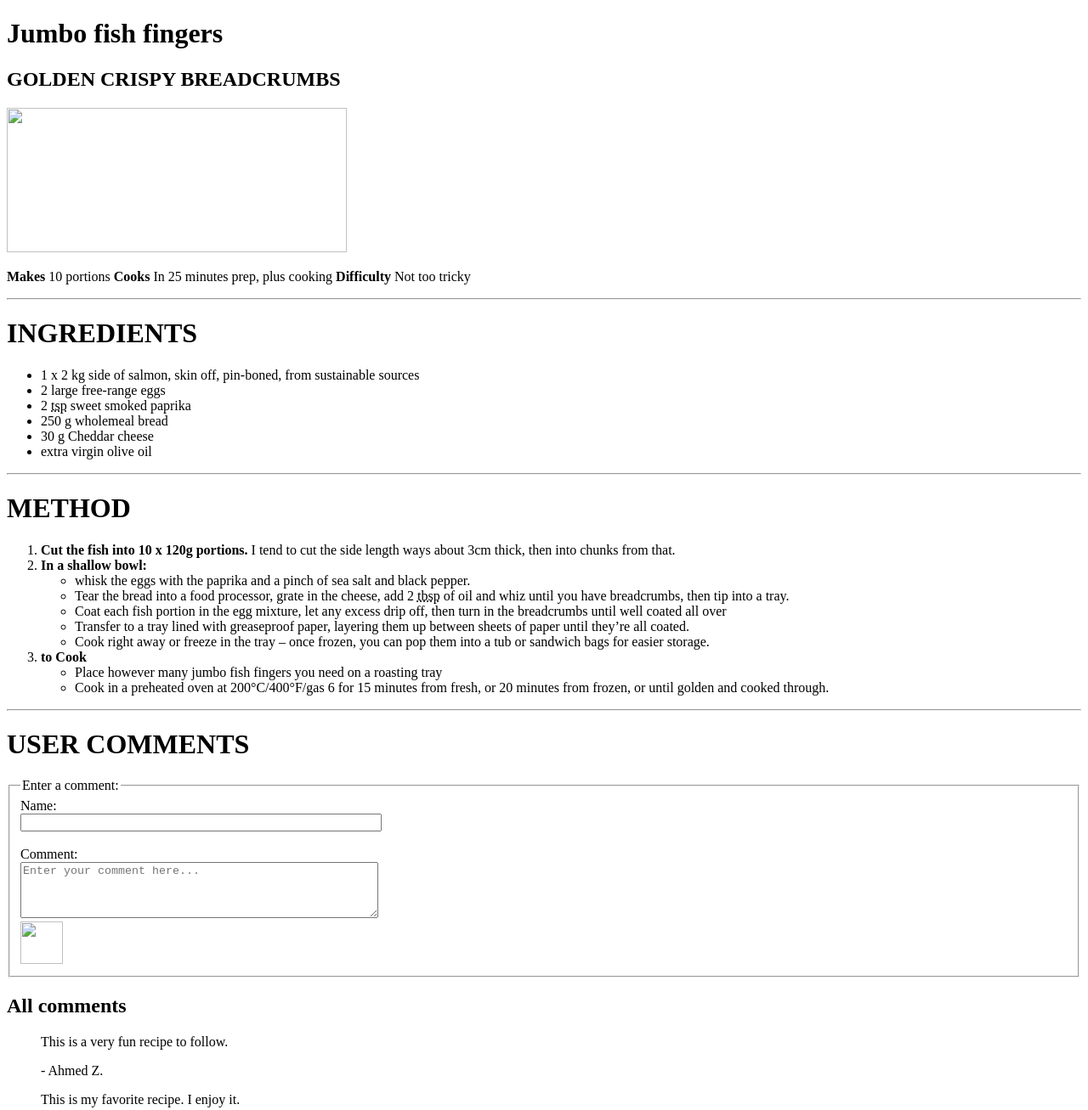
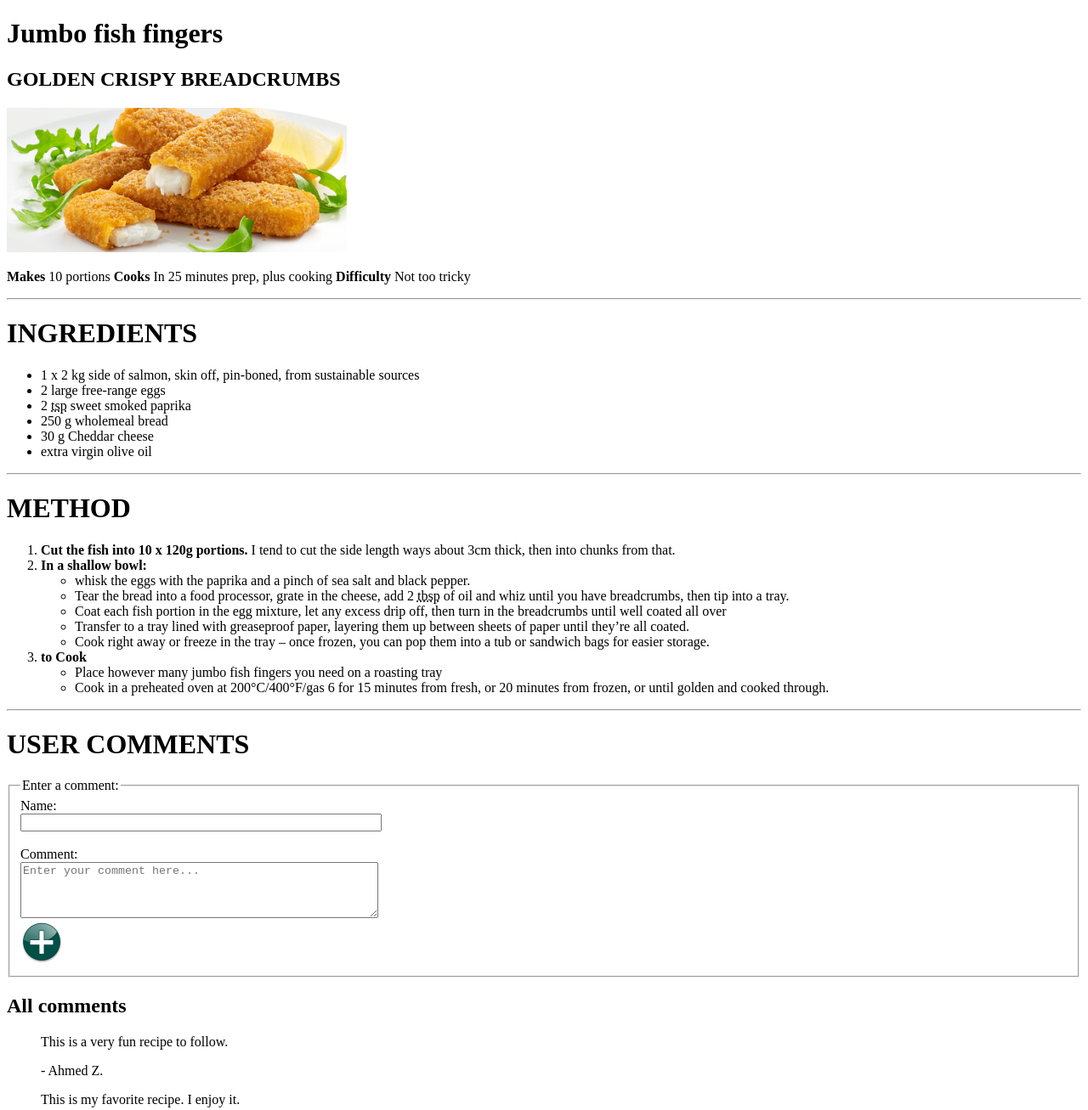
Before and after one commit to TarekAljawi/221-SWE363, a plain HTML site: page HW1.html in a window 1280 px wide. Shown: the top 1307 px of the page at 85% size. Drawn offline with Linux system fonts and the light colour scheme.

Commit message:
Update HW1.html

```diff
--- a/HW1.html
+++ b/HW1.html
@@ -9,7 +9,7 @@
     <div>
         <h1>Jumbo fish fingers</h1>
         <h2>GOLDEN CRISPY BREADCRUMBS</h2>
-        <img src="resources/JumboFishFingers.jpg" width="400" height="170">
+        <img src="JumboFishFingers.jpg" width="400" height="170">
         <p><b>Makes</b> 10 portions <b>Cooks</b> In 25 minutes prep, plus cooking <b>Difficulty</b> Not too tricky</p>
     </div>
     <hr>
@@ -73,7 +73,7 @@
                 <input type="text" size="50"><br><br>
                 <label>Comment:<br></label>
                 <textarea rows="4" cols="50" placeholder="Enter your comment here..."></textarea><br>
-                <img src="resources/PlusSign.jpg" width="50" height="50">
+                <img src="PlusSign.jpg" width="50" height="50">
             </fieldset>
 
         </form>
```
